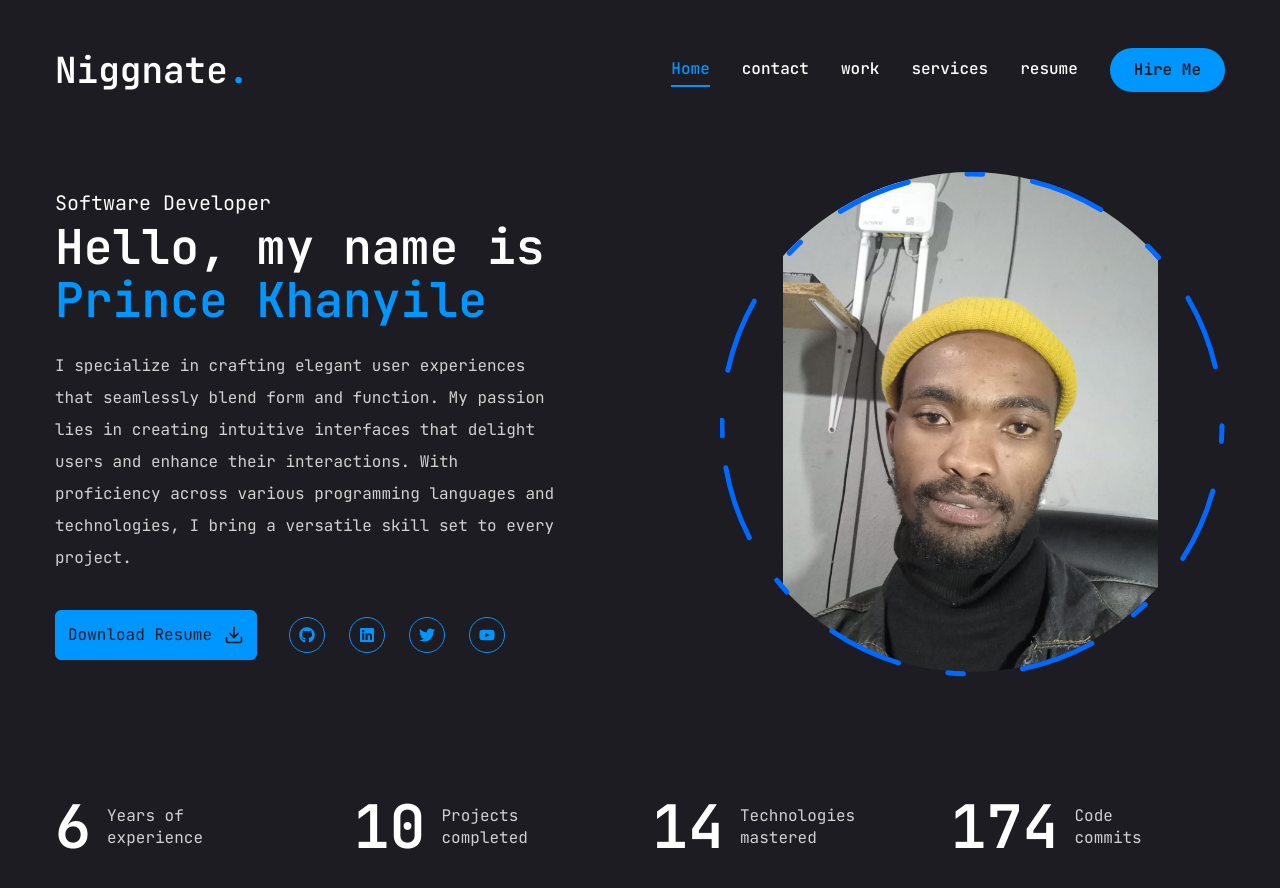
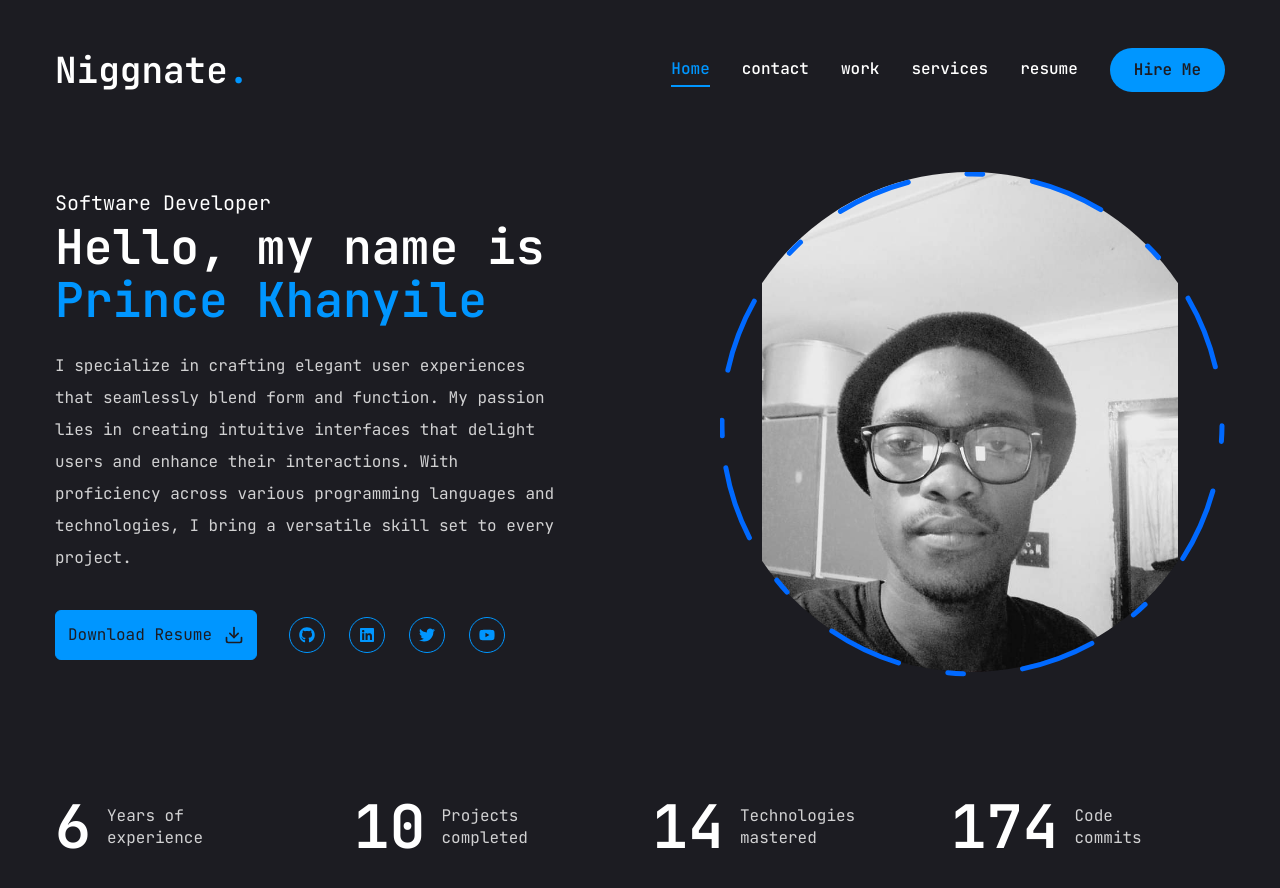
Before and after one commit to Niggnate/niggnate_creed, a Next.js app: page / in a window 1280 px wide. Shown: the top 888 px of the page. Built offline with nearby package versions, Linux system fonts and the light colour scheme.

Commit message:
Update picture.jsx

```diff
--- a/components/picture.jsx
+++ b/components/picture.jsx
@@ -30,7 +30,7 @@ const Picture = () => {
                 className="w-[300px] h-[300px] xl:w-[500px] xl:h-[500px] absolute"
             >
                 <Image
-                    src="/assets/picture.jpg"
+                    src="/assets/profile.jpg"
                     priority
                     quality={100}
                     fill
```
